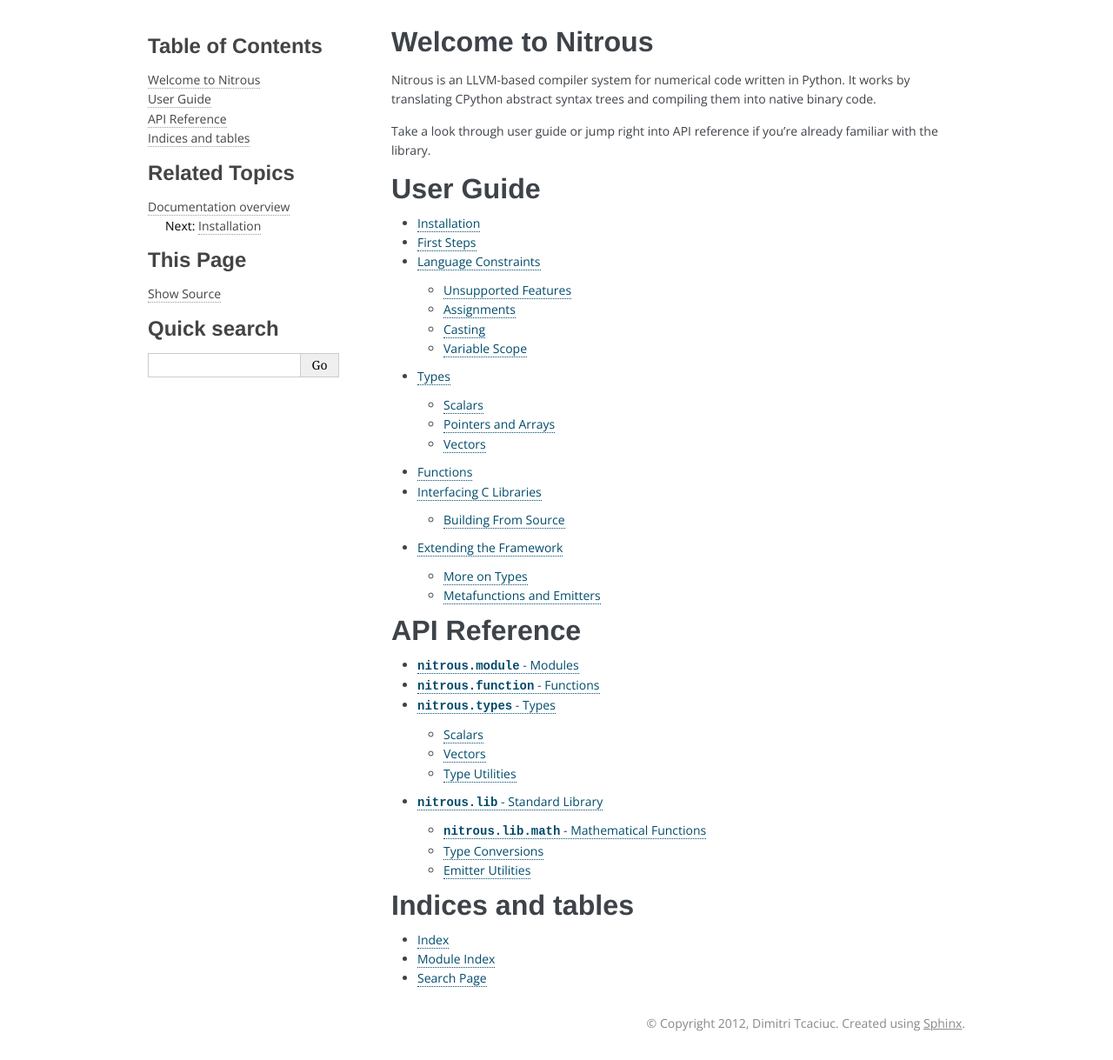
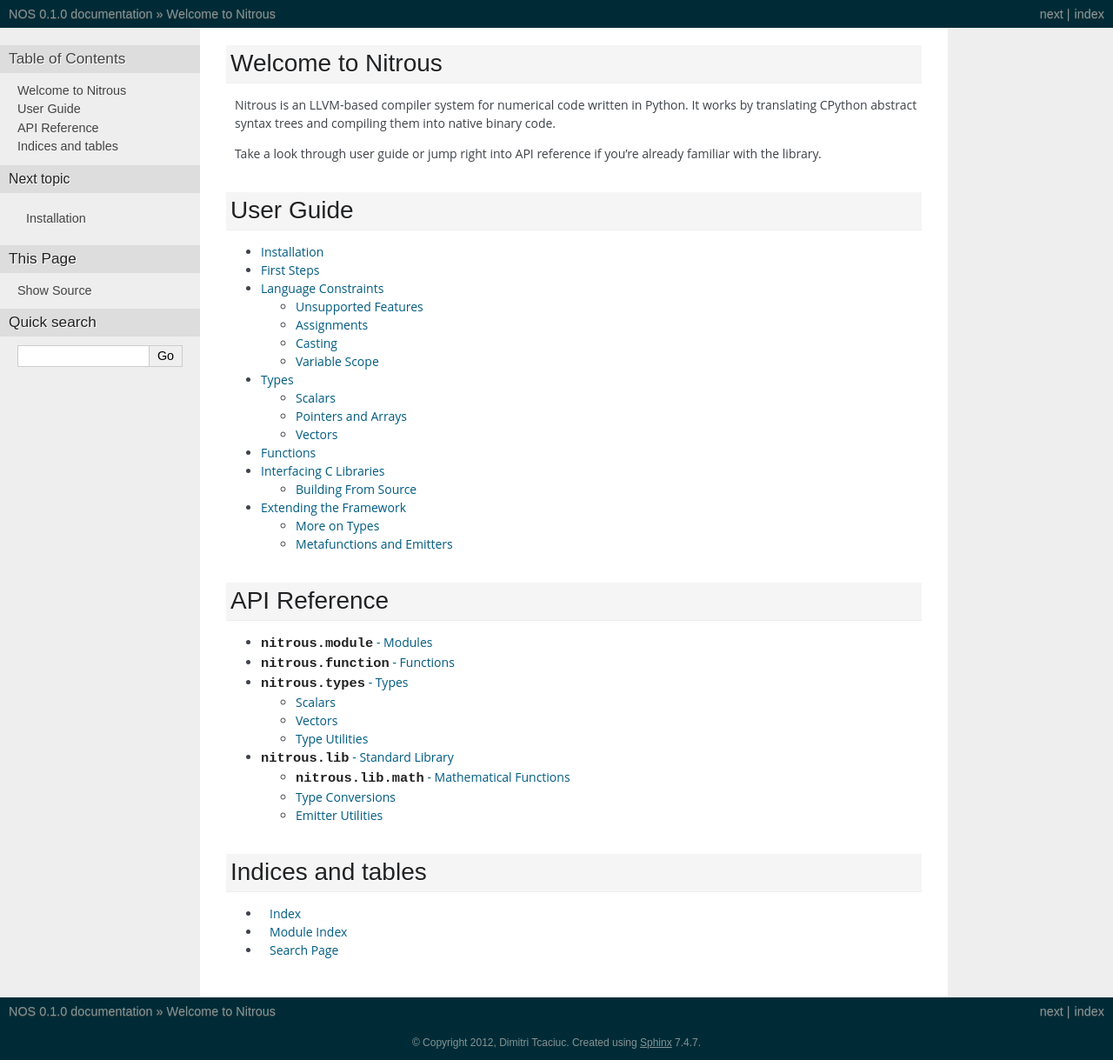
Before and after one commit to dtcaciuc/nitrous, a Sphinx documentation site: the page built from doc/index.rst, in a window 1280 px wide. Shown: the whole page at 87% size. Built offline with Sphinx 7.4.7, drawn with Linux system fonts in a browser that asks for light colours.

Commit message:
Started work on custom Sphinx theme

```diff
--- /dev/null
+++ b/doc/_themes/winter/static/winter.css
@@ -0,0 +1,63 @@
+@import url("nature.css");
+
+body {
+    background: #002b36;
+}
+
+div {
+    font-size: 1em;
+}
+
+div.body {
+    font-family: 'Open Sans', sans-serif;
+    font-size: 14px;
+    line-height: 150%;
+}
+
+div.related,
+div.footer {
+    background: #002b36;
+    color: #839496;
+}
+
+div.related ul li a,
+div.footer a {
+    color: #839496;
+}
+
+div.sphinxsidebar {
+    font-size: 0.9em;
+}
+
+div.body h1,
+div.body h2,
+div.body h3,
+div.body h4,
+div.body h5 {
+    background-color: #fff;
+    padding: 0px 5px;
+}
+
+div.body h1 {
+    background-color: #f5f5f5;
+    border-bottom: 1px solid #eee;
+    padding: 10px 5px;
+}
+
+p {
+    margin-left: 10px;
+}
+
+pre, tt, div.pre {
+    font-family: Menlo, Monaco, Consolas, 'Courier New', monospace;
+    font-size: 1.0em;
+    line-height: 1.5em;
+}
+
+pre {
+    background-color: #ffffd7;
+}
+
+tt.descname {
+    font-size: 1.0em;
+}
--- /dev/null
+++ b/doc/_themes/winter/theme.conf
@@ -0,0 +1,3 @@
+[theme]
+inherit = nature
+stylesheet = winter.css
--- a/doc/conf.py
+++ b/doc/conf.py
@@ -92,12 +92,12 @@ pygments_style = 'sphinx'
 # The theme to use for HTML and HTML Help pages.  See the documentation for
 # a list of builtin themes.
 sys.path.append(os.path.abspath('_themes'))
-html_theme = 'flask'
+html_theme = 'winter'
 
 # Theme options are theme-specific and customize the look and feel of a theme
 # further.  For a list of options available for each theme, see the
 # documentation.
-html_theme_options = {'index_logo': ''}
+# html_theme_options = {'index_logo': ''}
 
 # Add any paths that contain custom themes here, relative to this directory.
 html_theme_path = ['_themes']
```
